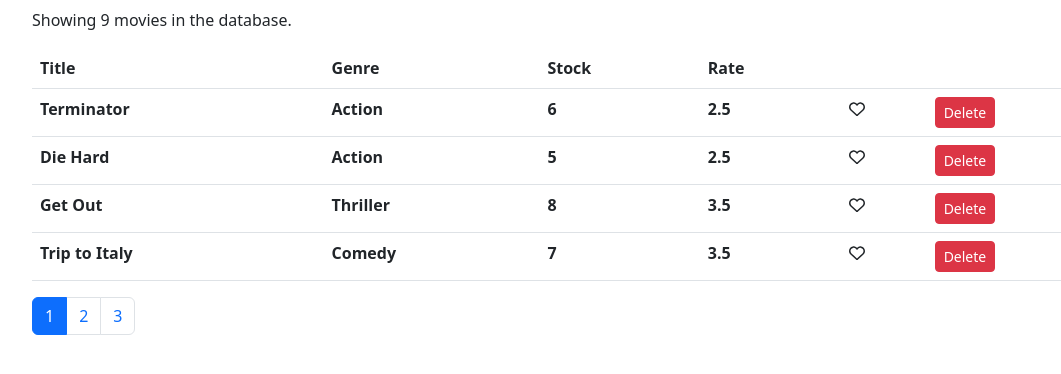
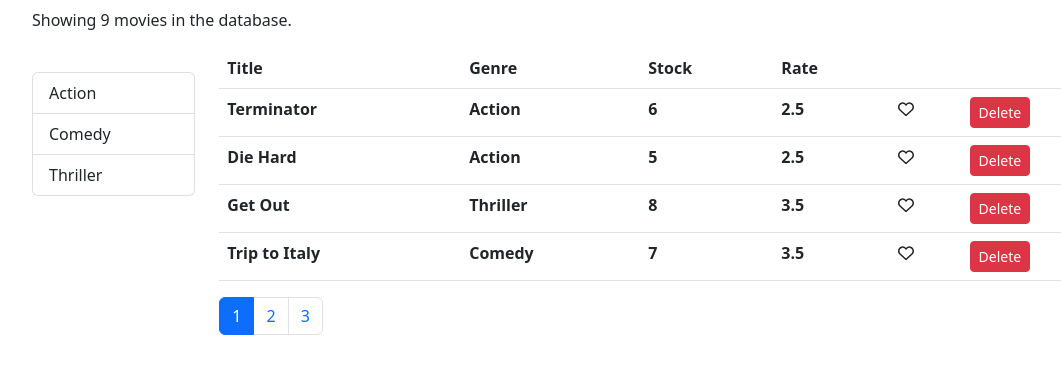
Before and after one commit to saeedmaldosary/react-movies-table, a React (Create React App) app: page / in a window 1280 px wide. Shown: the top 374 px of the page, without its empty margins (58-1119 px from the left). Built offline with nearby package versions, Linux system fonts and the light colour scheme.

Commit message:
Add genre component

```diff
--- /dev/null
+++ b/src/components/ListGroup.jsx
@@ -0,0 +1,24 @@
+import React, { Component } from "react";
+
+class ListGroup extends Component {
+  state = {};
+  render() {
+    return (
+      <div>
+        <ul className="list-group">
+          {this.props.genres.map((genre) => (
+            <li
+              key={genre._id}
+              onClick={() => this.props.onChangeGenre(genre.name)}
+              className={this.props.currentGenre === genre.name ? 'list-group-item active' : 'list-group-item'}
+            >
+              {genre.name}
+            </li>
+          ))}
+        </ul>
+      </div>
+    );
+  }
+}
+
+export default ListGroup;
--- a/src/components/Movies.jsx
+++ b/src/components/Movies.jsx
@@ -1,11 +1,15 @@
 import React, { Component } from "react";
 import { getMovies, deleteMovie } from "../services/fakeMovieService";
+import { getGenres } from "../services/fakeGenreService";
 import Like from "./Like";
 import Pagination from "./Pagination";
+import ListGroup from "./ListGroup";
 
 class Movies extends Component {
   state = {
     movies: getMovies(),
+    genres: getGenres(),
+    currentGenre: "",
     pageSize: 4,
     currentPage: 1,
   };
@@ -14,7 +18,18 @@ class Movies extends Component {
     return (
       <div className="container p-2">
         <p>{this.displayTitle()}</p>
-        <table className={this.state.movies.length > 0 ? "table" : "d-none"}>
+        <div className="row">
+          <div className="col-md-2 col-sm-6 mt-4">
+            <ListGroup
+              onChangeGenre={this.handleGenre}
+              genres={this.state.genres}
+              currentGenre={this.state.currentGenre}
+            />
+          </div>
+          <div className="col-md-10 col-sm-6">
+            <table
+              className={this.state.movies.length > 0 ? "table" : "d-none"}
+            >
               <thead>
                 <tr>
                   <th scope="col">Title</th>
@@ -34,6 +49,8 @@ class Movies extends Component {
               currentPage={this.state.currentPage}
             />
           </div>
+        </div>
+      </div>
     );
   }
 
@@ -50,9 +67,11 @@ class Movies extends Component {
     if (
       this.state.movies[index].liked === undefined ||
       this.state.movies[index].liked === false
-    )
+    ) {
       this.state.movies[index].liked = true;
-    else this.state.movies[index].liked = false;
+    } else {
+      this.state.movies[index].liked = false;
+    }
 
     this.setState({ movies: movies });
   };
@@ -60,6 +79,17 @@ class Movies extends Component {
   handlePageChange = (page) => {
     this.setState({
       currentPage: page,
+    });
+  };
+
+  handleGenre = (genre) => {
+    var movies = getMovies();
+    var moviesSelectedGenre = movies.filter((m) => m.genre.name === genre);
+    this.setState({
+      currentGenre: genre,
+    });
+    this.setState({
+      movies: moviesSelectedGenre,
     });
   };
 
--- a/src/components/Pagination.jsx
+++ b/src/components/Pagination.jsx
@@ -18,7 +18,7 @@ class Pagination extends Component {
           <li
             key={number}
             className={
-              number == this.props.currentPage
+              number === this.props.currentPage
                 ? "page-item active"
                 : "page-item"
             }
```
Also changed, not shown: 1 other file (tests, documents, lock files or other folders). Lines whose indentation alone changed are shown as unchanged.
